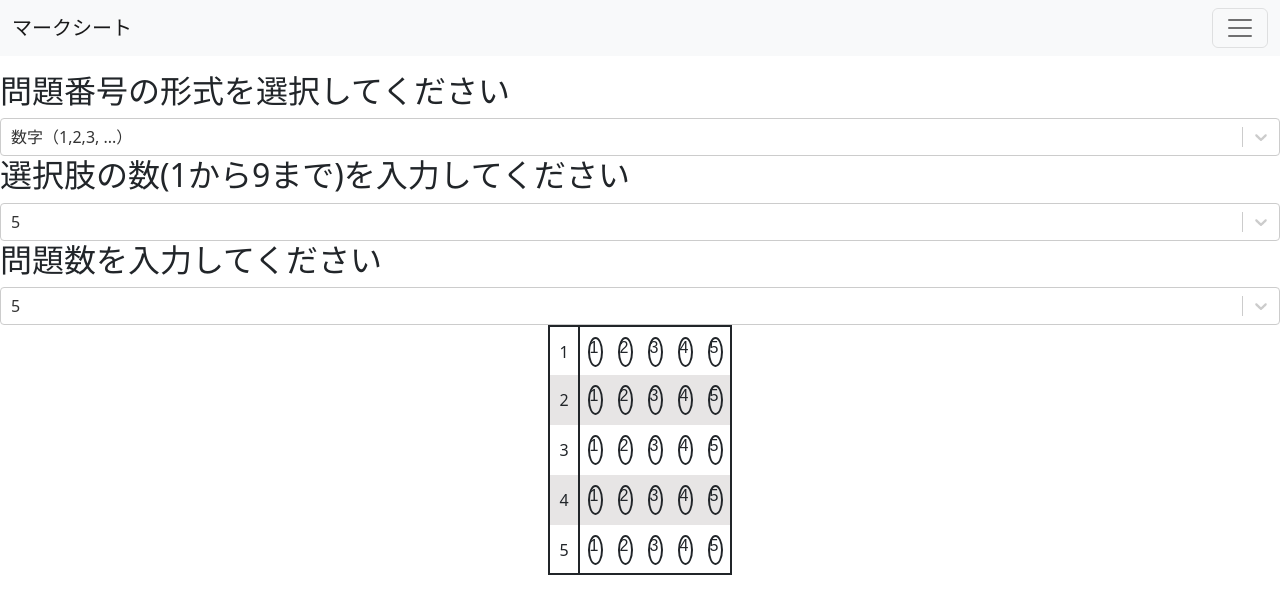
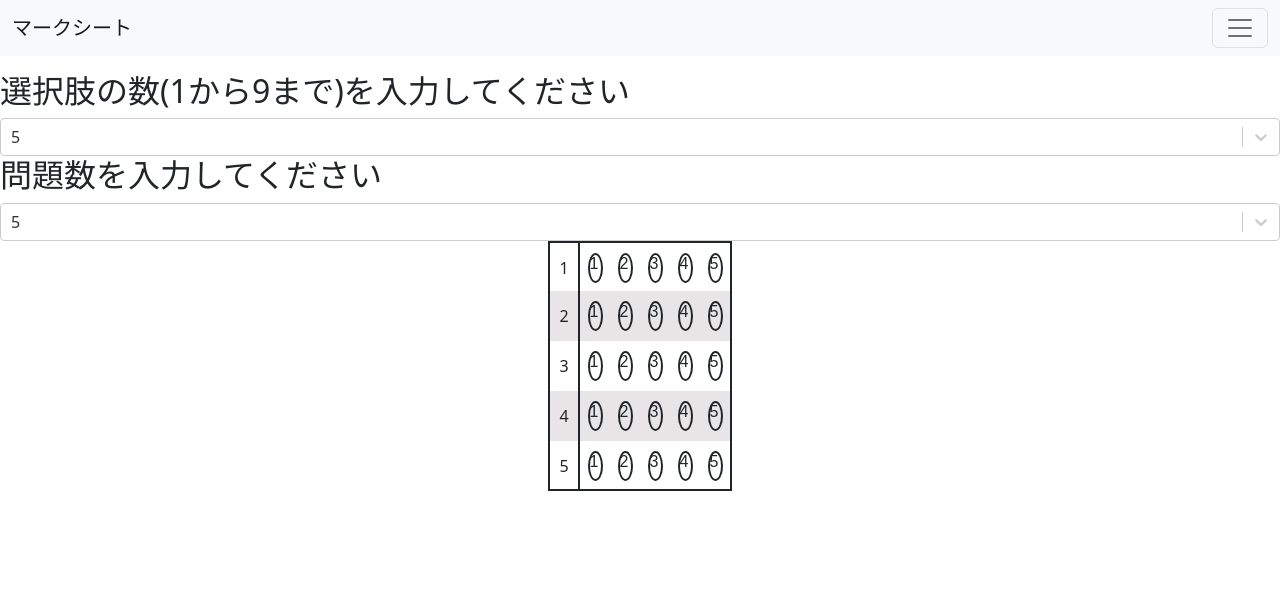
Before and after one commit to ken-hashimoto/marksheet-app, a React (Create React App) app: page / in a window 1280 px wide. Shown: the top 614 px of the page. Built offline with nearby package versions, Linux system fonts and the light colour scheme.

Commit message:
formatの部分をuseContextを使って書き直した

```diff
--- a/src/App.tsx
+++ b/src/App.tsx
@@ -2,14 +2,17 @@ import { Home } from "./routes/Home";
 import { NotFound } from "./routes/NotFound";
 import { Routes, Route } from "react-router-dom";
 import { Header } from "./components/header";
+import { ChoiceFormatProvider } from "./components/providers/marksheetParamsProvider";
 export const App: React.FC = () => {
   return (
     <>
-      <Header />
-      <Routes>
-        <Route path="/" element={<Home />} />
-        <Route path="*" element={<NotFound />} />
-      </Routes>
+      <ChoiceFormatProvider>
+        <Header />
+        <Routes>
+          <Route path="/" element={<Home />} />
+          <Route path="*" element={<NotFound />} />
+        </Routes>
+      </ChoiceFormatProvider>
     </>
   );
 };
--- a/src/components/ChoiceButtonList.tsx
+++ b/src/components/ChoiceButtonList.tsx
@@ -1,13 +1,15 @@
 import styled from "styled-components";
 import { QNumBox } from "./QNum";
 import { ChoiceButtons } from "./ChoiceButtons";
+import { useContext } from "react";
+import { ChoiceFormatContext } from "./providers/marksheetParamsProvider";
 type Props = {
   QNum: number;
   cnt: number;
-  format: string;
 };
 export const ChoiceButtonList = (props: Props) => {
-  const { QNum, cnt, format } = props;
+  const { QNum, cnt } = props;
+  const { ChoiceFormat } = useContext(ChoiceFormatContext);
   const generateQNumList = (start: number, stop: number) =>
     Array.from({ length: stop - start + 1 }, (_, i) => start + i);
   const QNumList: number[] = generateQNumList(1, QNum);
@@ -21,7 +23,7 @@ export const ChoiceButtonList = (props: Props) => {
             } ${val === QNum ? "is-bottom" : ""}`}
           >
             <QNumBox QIndex={val}></QNumBox>
-            <ChoiceButtons cnt={cnt} format={format}></ChoiceButtons>
+            <ChoiceButtons cnt={cnt} format={ChoiceFormat}></ChoiceButtons>
           </SChoiceButtonsWrapper>
         </>
       ))}
--- a/src/components/header.tsx
+++ b/src/components/header.tsx
@@ -1,24 +1,18 @@
-import React, { Component } from "react";
-import Button from "react-bootstrap/Button";
 import { useState } from "react";
 import Container from "react-bootstrap/Container";
 import Nav from "react-bootstrap/Nav";
 import Navbar from "react-bootstrap/Navbar";
 import Offcanvas from "react-bootstrap/Offcanvas";
 import { SelectChoiceFormat, SelectChoiceNum, SelectQNum } from "../pages/Home";
-
+import { useContext } from "react";
+import { ChoiceFormatContext } from "./providers/marksheetParamsProvider";
 export const Header = () => {
   const initialQNum: number = 5;
   const initialChoiceNum: number = 5;
   const [ChoiceNum, setChoiceNum] = useState<number>(initialChoiceNum);
-  const [ChoiceFormat, setChoiceFormat] = useState<string>("number");
   const [QNum, setQNum] = useState<number>(initialQNum);
+  const { ChoiceFormat, setChoiceFormat } = useContext(ChoiceFormatContext);
   return (
-    // <Navbar bg="dark" variant="dark">
-    //   <Container>
-    //     <Navbar.Brand href="/">マークシート</Navbar.Brand>
-    //   </Container>
-    // </Navbar>
     <Navbar bg="light" expand={false} className="mb-3">
       <Container fluid>
         <Navbar.Brand href="/">マークシート</Navbar.Brand>
--- /dev/null
+++ b/src/components/providers/marksheetParamsProvider.tsx
@@ -0,0 +1,27 @@
+import {
+  useState,
+  FC,
+  createContext,
+  Dispatch,
+  ReactNode,
+  SetStateAction,
+} from "react";
+
+type Props = {
+  children: ReactNode;
+};
+export const ChoiceFormatContext = createContext(
+  {} as {
+    ChoiceFormat: string;
+    setChoiceFormat: Dispatch<SetStateAction<string>>;
+  }
+);
+export const ChoiceFormatProvider: FC<Props> = (props) => {
+  const { children } = props;
+  const [ChoiceFormat, setChoiceFormat] = useState<string>("number");
+  return (
+    <ChoiceFormatContext.Provider value={{ ChoiceFormat, setChoiceFormat }}>
+      {children}
+    </ChoiceFormatContext.Provider>
+  );
+};
--- a/src/index.tsx
+++ b/src/index.tsx
@@ -1,7 +1,7 @@
 import ReactDOM from "react-dom";
 import { App } from "./App";
 import { BrowserRouter } from "react-router-dom";
-import 'bootstrap/dist/css/bootstrap.min.css';
+import "bootstrap/dist/css/bootstrap.min.css";
 ReactDOM.render(
   <BrowserRouter>
     <App />
--- a/src/pages/Home.tsx
+++ b/src/pages/Home.tsx
@@ -1,4 +1,3 @@
-// import styled from "styled-components";
 import { useState } from "react";
 import Select from "react-select";
 import { ChoiceButtonList } from "../components/ChoiceButtonList";
@@ -75,15 +74,9 @@ export const Home = () => {
   const initialQNum: number = 5;
   const initialChoiceNum: number = 5;
   const [ChoiceNum, setChoiceNum] = useState<number>(initialChoiceNum);
-  const [ChoiceFormat, setChoiceFormat] = useState<string>("number");
   const [QNum, setQNum] = useState<number>(initialQNum);
   return (
     <>
-      <h2>問題番号の形式を選択してください</h2>
-      <SelectChoiceFormat
-        value={ChoiceFormat}
-        handler={setChoiceFormat}
-      ></SelectChoiceFormat>
       <h2>選択肢の数(1から9まで)を入力してください</h2>
       <SelectChoiceNum
         value={ChoiceNum}
@@ -91,11 +84,7 @@ export const Home = () => {
       ></SelectChoiceNum>
       <h2>問題数を入力してください</h2>
       <SelectQNum value={QNum} handler={setQNum}></SelectQNum>
-      <ChoiceButtonList
-        cnt={ChoiceNum}
-        format={ChoiceFormat}
-        QNum={QNum}
-      ></ChoiceButtonList>
+      <ChoiceButtonList cnt={ChoiceNum} QNum={QNum}></ChoiceButtonList>
     </>
   );
 };
```
